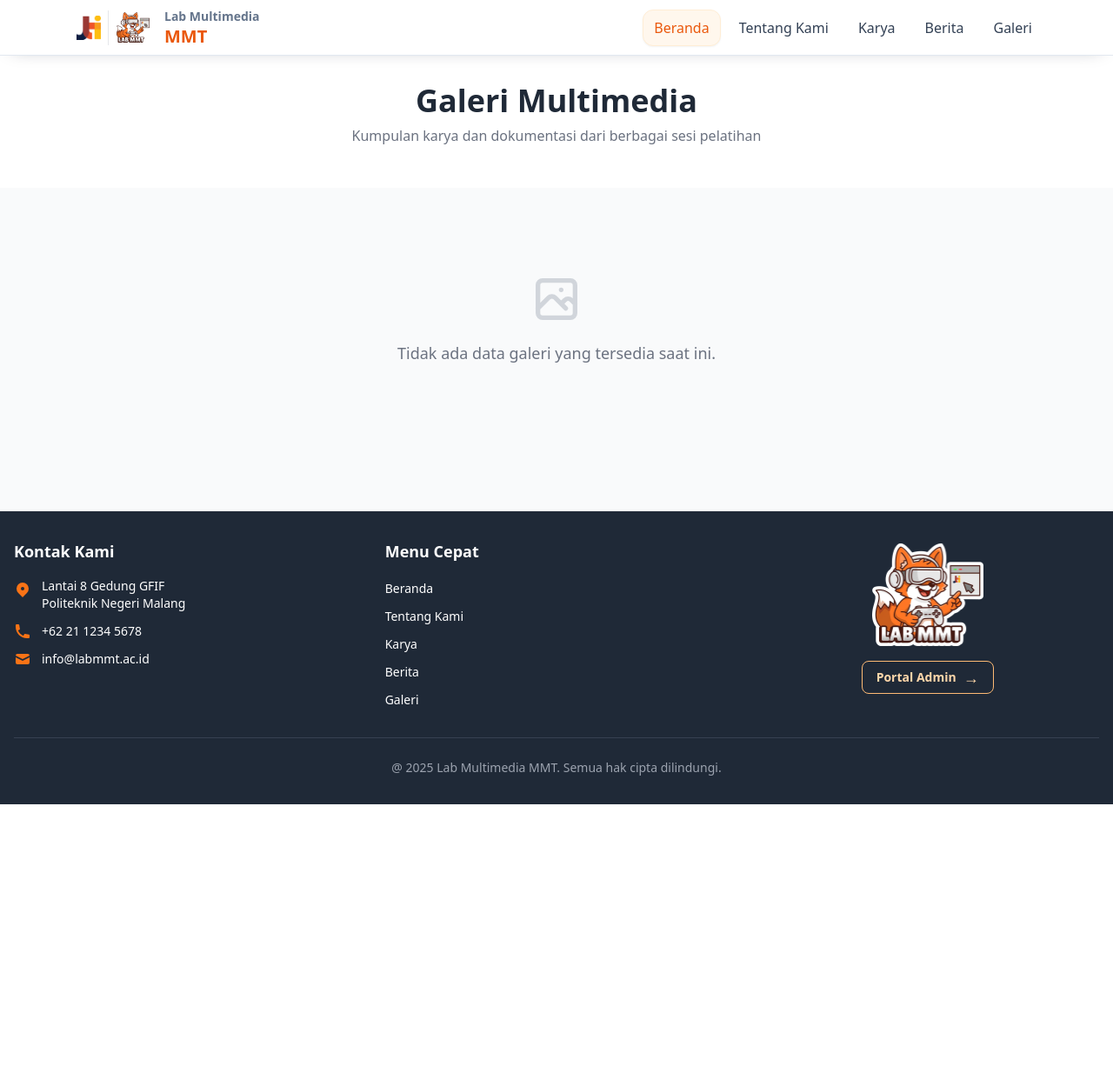
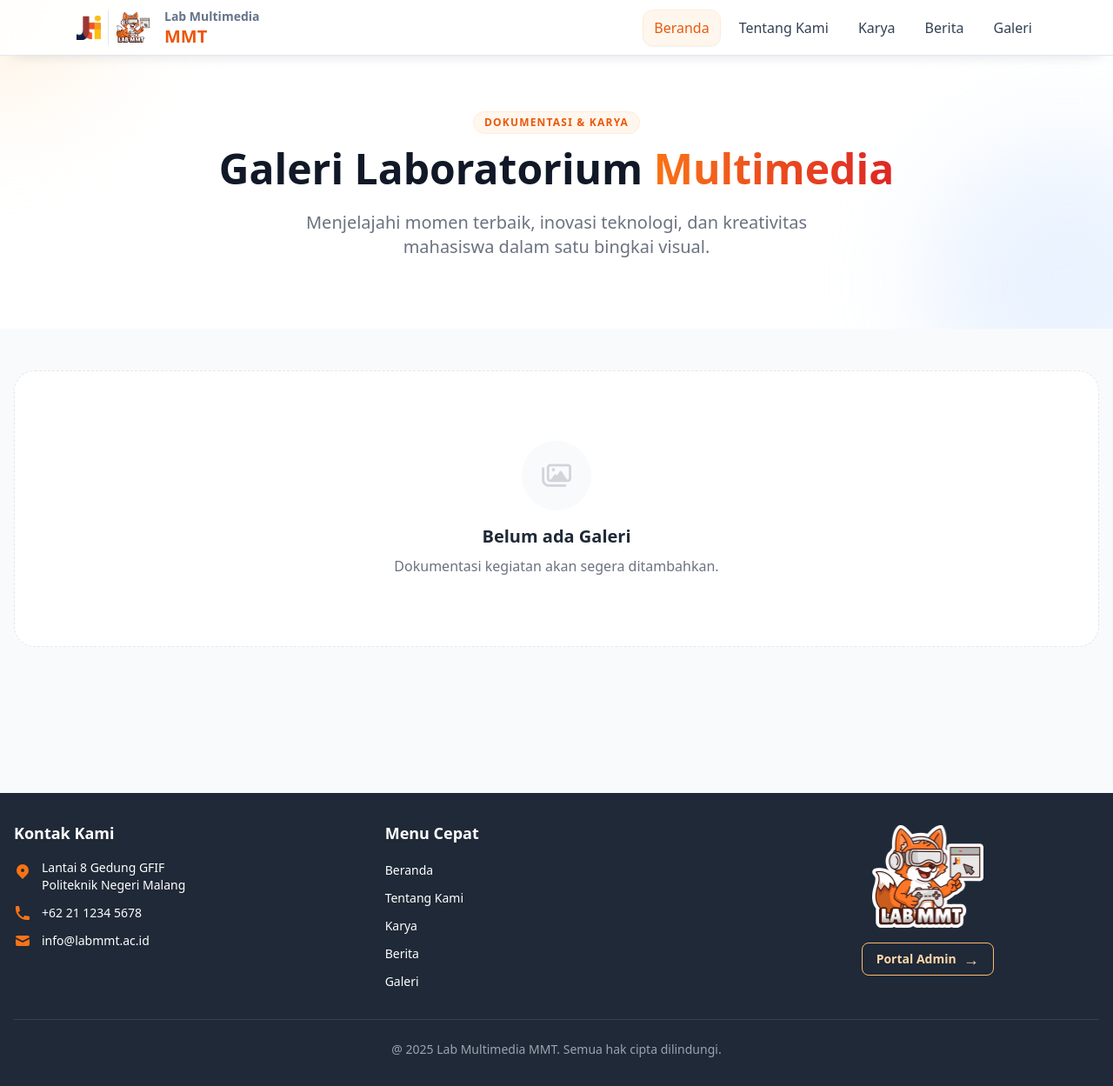
Before and after one commit to furalmiqbadi/pbl, a PHP site: page /view/gallery.php in a window 1280 px wide. Shown: the whole page at 87% size. Before the commit the page ends 925 px from the top, so only its background shows below. Run offline with PHP 8.4, Linux system fonts and the light colour scheme; some libraries are stand-ins or nearby versions.

Commit message:
upd_fe_galerry

```diff
--- a/view/gallery.php
+++ b/view/gallery.php
@@ -8,72 +8,133 @@
     <meta name="viewport" content="width=device-width, initial-scale=1.0">
     <title>Galeri Multimedia</title>
     <script src="https://cdn.tailwindcss.com"></script>
+    <link rel="stylesheet" href="https://cdnjs.cloudflare.com/ajax/libs/font-awesome/6.4.0/css/all.min.css">
+    <style>
+        .hover-zoom-img {
+            transition: transform 0.5s ease;
+        }
+        .group:hover .hover-zoom-img {
+            transform: scale(1.1);
+        }
+    </style>
 </head>
 
-<body class="bg-gray-50 min-h-screen">
+<body class="bg-gray-50 min-h-screen font-sans">
 
-    <section class="bg-white pt-24 pb-12 text-center">
-        <div class="max-w-screen-xl mx-auto px-4">
-            <h1 class="font-heading font-bold text-3xl md:text-4xl text-gray-800 mb-2">
-                Galeri Multimedia
+    <section class="relative bg-white pt-32 pb-20 text-center overflow-hidden">
+        <div class="absolute top-0 left-0 w-64 h-64 bg-orange-100 rounded-full blur-3xl -translate-x-1/2 -translate-y-1/2 opacity-60"></div>
+        <div class="absolute bottom-0 right-0 w-80 h-80 bg-blue-100 rounded-full blur-3xl translate-x-1/3 translate-y-1/3 opacity-60"></div>
+
+        <div class="relative z-10 max-w-4xl mx-auto px-4">
+            <span class="inline-block py-1 px-3 rounded-full bg-orange-50 text-orange-600 text-xs font-bold tracking-widest uppercase mb-4 border border-orange-100">
+                Dokumentasi & Karya
+            </span>
+            <h1 class="text-4xl md:text-5xl font-extrabold text-gray-900 mb-6 leading-tight">
+                Galeri Laboratorium <span class="text-transparent bg-clip-text bg-gradient-to-r from-orange-500 to-red-600">Multimedia</span>
             </h1>
-            <p class="font-sans text-gray-500 text-sm md:text-base">
-                Kumpulan karya dan dokumentasi dari berbagai sesi pelatihan
+            <p class="text-gray-500 text-lg md:text-xl max-w-2xl mx-auto leading-relaxed">
+                Menjelajahi momen terbaik, inovasi teknologi, dan kreativitas mahasiswa dalam satu bingkai visual.
             </p>
         </div>
     </section>
 
-    <div class="max-w-screen-xl mx-auto px-4 py-12">
-        <div class="grid grid-cols-1 sm:grid-cols-2 lg:grid-cols-3 gap-8">
+    <div class="max-w-7xl mx-auto px-4 py-12 pb-24">
 
-            <?php if (!empty($data)): ?>
+        <?php if (!empty($data)): ?>
+            <div class="grid grid-cols-1 sm:grid-cols-2 lg:grid-cols-3 gap-8">
                 <?php foreach ($data as $item): ?>
                     <?php
-                    $deskripsi = htmlspecialchars($item['deskripsi'] ?? '');
+                    $deskripsiRaw = strip_tags($item['deskripsi'] ?? '');
+                    $deskripsi = mb_substr($deskripsiRaw, 0, 100) . (strlen($deskripsiRaw) > 100 ? '...' : '');
                     $gambar = assetUrl($item['gambar_galeri']);
                     ?>
 
-                    <div
-                        class="bg-white rounded-xl shadow-lg overflow-hidden transition-all duration-300 transform hover:scale-[1.02] hover:shadow-2xl flex flex-col h-full">
+                    <div class="group relative bg-white rounded-2xl shadow-sm hover:shadow-xl border border-gray-100 overflow-hidden flex flex-col transition-all duration-300 transform hover:-translate-y-2">
 
-                        <div class="h-56 relative group">
-                            <img src="<?= $gambar ?>" alt="Galeri"
-                                class="object-cover w-full h-full transition duration-500 group-hover:scale-110">
-                            <div class="absolute inset-0 bg-black/20 group-hover:bg-black/0 transition duration-300"></div>
+                        <div class="relative h-64 overflow-hidden bg-gray-200">
+                            <img src="<?= $gambar ?>"
+                                 alt="Galeri"
+                                 loading="lazy"
+                                 class="hover-zoom-img object-cover w-full h-full">
+
+                            <div class="absolute inset-0 bg-gradient-to-t from-black/60 via-transparent to-transparent opacity-0 group-hover:opacity-100 transition-opacity duration-300"></div>
+
+                            <a href="index.php?page=detailGallery&id=<?= $item['id'] ?>"
+                               class="absolute bottom-4 right-4 bg-white/20 backdrop-blur-md border border-white/40 text-white w-10 h-10 rounded-full flex items-center justify-center translate-y-10 group-hover:translate-y-0 transition-transform duration-300 hover:bg-orange-500 hover:border-orange-500">
+                                <i class="fas fa-arrow-right"></i>
+                            </a>
                         </div>
 
-                        <div class="bg-white p-5 flex flex-col flex-1">
-                            <h3 class="text-lg font-bold text-gray-800 mb-2">Dokumentasi</h3>
+                        <div class="p-6 flex flex-col flex-1">
+                            <div class="flex items-center gap-2 mb-3">
+                                <span class="w-2 h-2 rounded-full bg-orange-500"></span>
+                                <span class="text-xs font-bold text-gray-400 uppercase tracking-wide">Dokumentasi</span>
+                            </div>
 
-                            <p class="text-sm text-gray-600 mb-4 line-clamp-3 flex-1">
-                                <?= $deskripsi ?>
+                            <p class="text-gray-700 text-sm leading-relaxed mb-4 flex-1">
+                                <?= $deskripsi ?: 'Tidak ada deskripsi tersedia.' ?>
                             </p>
 
-                            <div class="flex justify-between items-center border-t border-gray-600 pt-4">
-                                <span class="text-xs font-medium text-red-400">📷 Dokumentasi</span>
-
+                            <div class="pt-4 border-t border-gray-50 flex justify-between items-center mt-auto">
+                                <span class="text-xs text-gray-400">Lab MMT JTI</span>
                                 <a href="index.php?page=detailGallery&id=<?= $item['id'] ?>"
-                                    class="text-sm font-semibold text-blue-300 hover:text-blue-200 transition duration-150">
-                                    Lihat Detail &rarr;
+                                   class="text-sm font-bold text-orange-600 hover:text-orange-700 group-hover:underline decoration-2 underline-offset-4 transition">
+                                    Lihat Detail
                                 </a>
                             </div>
                         </div>
                     </div>
                 <?php endforeach; ?>
-            <?php else: ?>
-                <div class="col-span-full flex flex-col items-center justify-center text-gray-500 py-12">
-                    <svg class="w-16 h-16 text-gray-300 mb-4" fill="none" stroke="currentColor" viewBox="0 0 24 24">
-                        <path stroke-linecap="round" stroke-linejoin="round" stroke-width="2"
-                            d="M4 16l4.586-4.586a2 2 0 012.828 0L16 16m-2-2l1.586-1.586a2 2 0 012.828 0L20 14m-6-6h.01M6 20h12a2 2 0 002-2V6a2 2 0 00-2-2H6a2 2 0 00-2 2v12a2 2 0 002 2z">
-                        </path>
-                    </svg>
-                    <p class="text-lg">Tidak ada data galeri yang tersedia saat ini.</p>
+            </div>
+
+            <?php if (isset($totalPages) && $totalPages > 1): ?>
+                <div class="mt-16 flex justify-center">
+                    <nav class="inline-flex rounded-xl shadow-sm bg-white p-1 border border-gray-100 gap-1">
+
+                        <a href="?page=gallery&p=<?= max(1, $currentPage - 1) ?>"
+                           class="px-4 py-2 rounded-lg text-sm font-medium transition-colors <?= $currentPage <= 1 ? 'text-gray-300 cursor-not-allowed' : 'text-gray-600 hover:bg-orange-50 hover:text-orange-600' ?>">
+                           <i class="fas fa-chevron-left mr-1"></i> Prev
+                        </a>
+
+                        <?php
+                        $start = max(1, $currentPage - 2);
+                        $end = min($totalPages, $currentPage + 2);
+
+                        if($start > 1) echo '<span class="px-3 py-2 text-gray-400">...</span>';
+
+                        for ($i = $start; $i <= $end; $i++):
+                        ?>
+                            <a href="?page=gallery&p=<?= $i ?>"
+                               class="w-9 h-9 flex items-center justify-center rounded-lg text-sm font-bold transition-all <?= $i == $currentPage ? 'bg-orange-500 text-white shadow-md' : 'text-gray-600 hover:bg-gray-100' ?>">
+                                <?= $i ?>
+                            </a>
+                        <?php endfor; ?>
+
+                        <?php if($end < $totalPages) echo '<span class="px-3 py-2 text-gray-400">...</span>'; ?>
+
+                        <a href="?page=gallery&p=<?= min($totalPages, $currentPage + 1) ?>"
+                           class="px-4 py-2 rounded-lg text-sm font-medium transition-colors <?= $currentPage >= $totalPages ? 'text-gray-300 cursor-not-allowed' : 'text-gray-600 hover:bg-orange-50 hover:text-orange-600' ?>">
+                           Next <i class="fas fa-chevron-right ml-1"></i>
+                        </a>
+                    </nav>
+                </div>
+                <div class="text-center mt-4 text-xs text-gray-400">
+                    Halaman <?= $currentPage ?> dari <?= $totalPages ?>
                 </div>
             <?php endif; ?>
-        </div>
+
+        <?php else: ?>
+            <div class="flex flex-col items-center justify-center py-20 bg-white rounded-3xl border border-dashed border-gray-200">
+                <div class="w-20 h-20 bg-gray-50 rounded-full flex items-center justify-center mb-4">
+                    <i class="far fa-images text-3xl text-gray-300"></i>
+                </div>
+                <h3 class="text-xl font-bold text-gray-800">Belum ada Galeri</h3>
+                <p class="text-gray-500 mt-2">Dokumentasi kegiatan akan segera ditambahkan.</p>
+            </div>
+        <?php endif; ?>
+
     </div>
 
     <?php include __DIR__ . '/../layouts/footer.php'; ?>
 </body>
-
 </html>
```
Also changed, not shown: controller/GaleriController.php (+18 -22 lines), index.php (+17 -1 lines), model/GaleriModel.php (+14 -1 lines).
